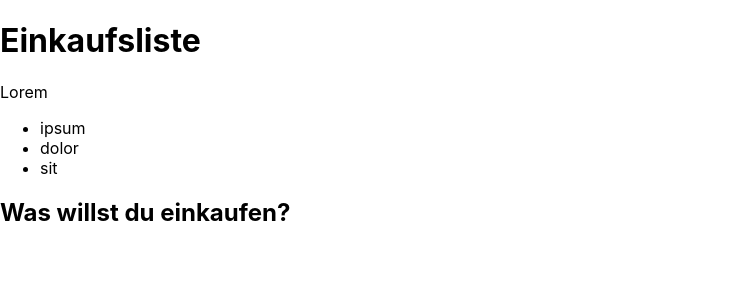
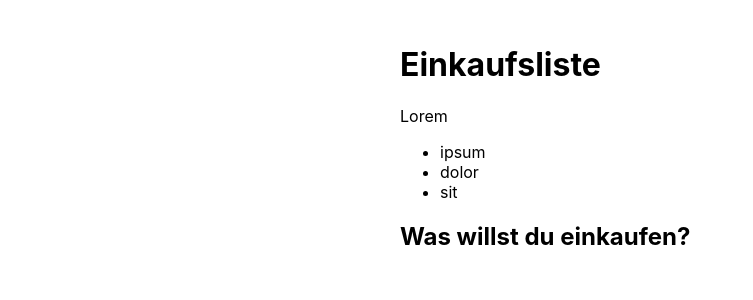
Before and after one commit to UniversalTraveller/shopping-list-app, a React (Create React App) app: page / in a window 1280 px wide. Shown: the top 300 px of the page, without its empty margins (0-753 px from the left). Built offline with nearby package versions, Linux system fonts and the light colour scheme.

Commit message:
Add styling to ContentArea

```diff
--- a/src/App.js
+++ b/src/App.js
@@ -2,14 +2,15 @@ import React from "react";
 import Header from "./Header";
 import ShoppingList from "./ShoppingList";
 import Form from "./Form";
+import ContentArea from "./ContentArea";
 
 function App() {
   return (
-    <div className="App">
+    <ContentArea>
       <Header />
       <ShoppingList />
       <Form />
-    </div>
+    </ContentArea>
   );
 }
 
--- /dev/null
+++ b/src/ContentArea.jsx
@@ -0,0 +1,10 @@
+import React from "react";
+import styled from "styled-components";
+
+const ContentArea = styled.div`
+  max-width: 30rem;
+  padding: 1.5rem 0.75rem;
+  margin: 0px auto;
+`;
+
+export default ContentArea;
```
